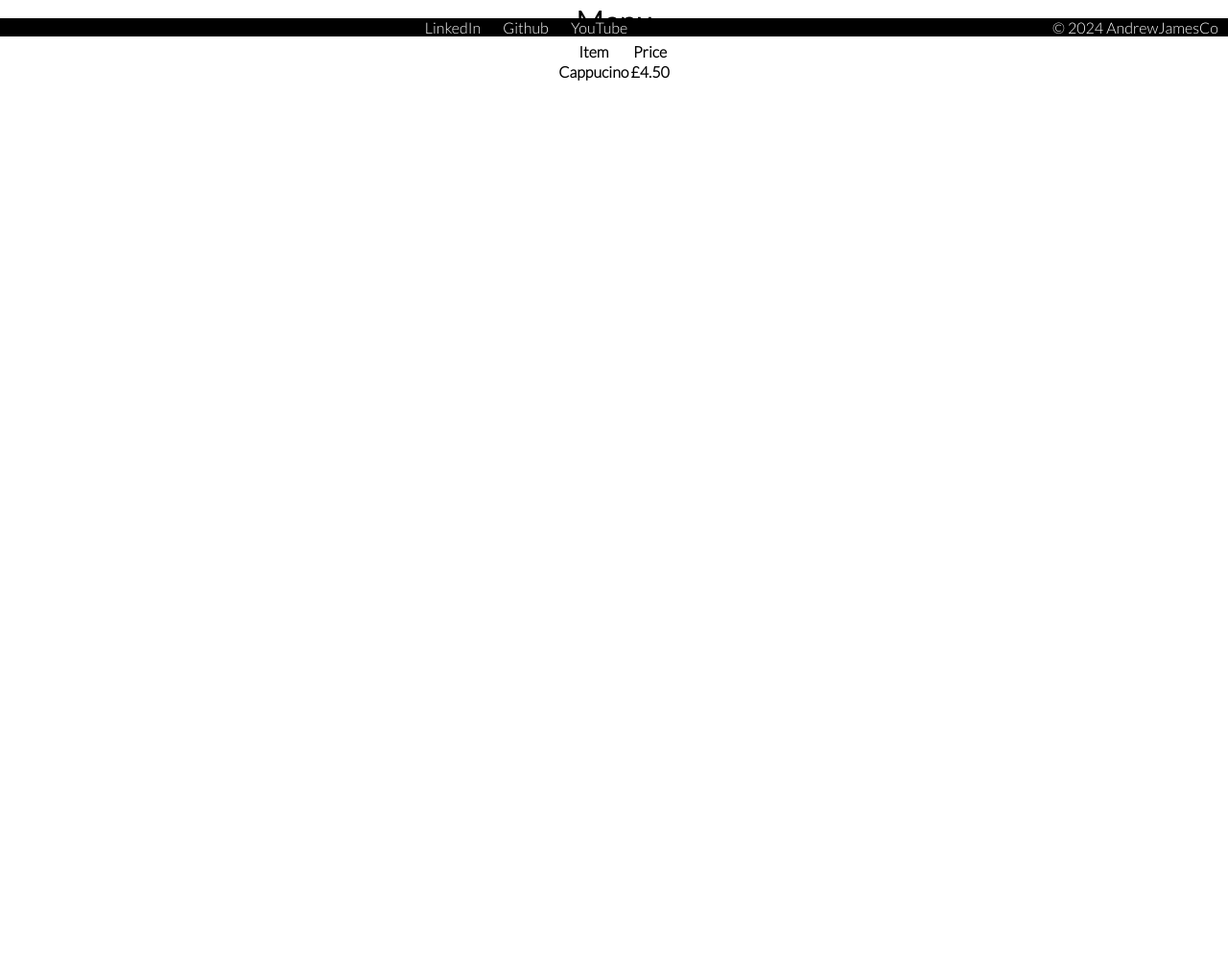
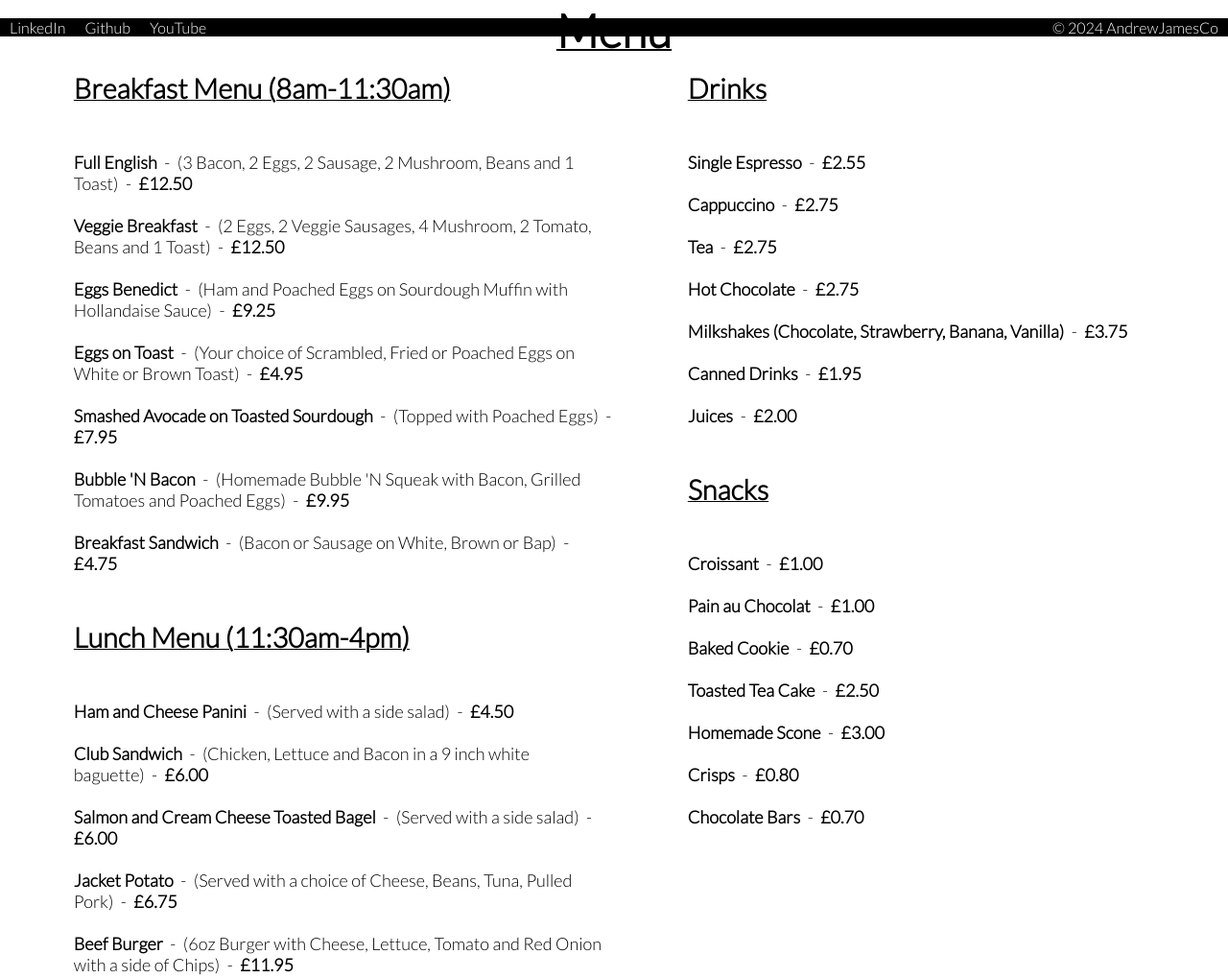
Before and after one commit to AndyJames11/First-Project, a plain HTML site: page menu.html in a window 1280 px wide. Shown: the part 762-1781 px from the top of the page at 96% size. Before the commit the page ends 848 px from the top, so only its background shows below. Drawn offline with nearby package versions, Linux system fonts and the light colour scheme.

Commit message:
Food menu added with a number of items and their prices

```diff
--- a/menu-styles.css
+++ b/menu-styles.css
@@ -80,14 +80,34 @@ body {
 }
 
 .menu-items h2 {
-  font-size: 200%;
-  font-weight: bolder;
+  font-size: 300%;
+  font-weight: 900;
   text-decoration: underline 2px black;
+  padding-bottom: 10px;
 }
 
-.center {
-  margin-left: auto;
-  margin-right: auto;
+.row {
+  display: flex;
+  margin-bottom: 15px;
+}
+
+.column {
+  flex: 50%;
+  margin-bottom: 15px;
+  margin-left: 6%;
+  font-size: large;
+  text-align: left;
+}
+
+.column h3 {
+  padding-top: 5px;
+  padding-bottom: 5px;
+  font-size: 160%;
+  text-decoration: underline 0.5px;
+}
+
+span {
+  padding-right: 7.5px;
 }
 
 @media screen and (max-width: 1234px) {
@@ -129,11 +149,11 @@ footer ul {
 }
 
 footer li {
-  margin: 10px;
-  text-align: center;
+  margin-left: 10px;
+  margin-right: 10px;
+  float: left;
   display: inline;
   left: 0;
-  right: 0;
 }
 
 .copyright {
--- a/menu.html
+++ b/menu.html
@@ -46,15 +46,50 @@
   <section>
     <div class="menu-items">
       <h2>Menu</h2>
-        <table class="center">
-          <tr>
-            <th>Item</th>
-            <th>Price</th>
-          </tr>
-          <tr>
-            <th>Cappucino</th>
-            <th>£4.50</th>
-          </tr>
+      <div class="row">
+        <div class="column">
+          <h3>Breakfast Menu (8am-11:30am)</h3>
+          <br><br>
+          <p><span style="font-weight: bold;">Full English</span>-<span></span>(3 Bacon, 2 Eggs, 2 Sausage, 2 Mushroom, Beans and 1 Toast)<span></span>-<span></span><span style="font-weight: bold;">£12.50</span></p><br>
+          <p><span style="font-weight: bold;">Veggie Breakfast</span>-<span></span>(2 Eggs, 2 Veggie Sausages, 4 Mushroom, 2 Tomato, Beans and 1 Toast)<span></span>-<span></span><span style="font-weight: bold;">£12.50</span></p><br>
+          <p><span style="font-weight: bold;">Eggs Benedict</span>-<span></span>(Ham and Poached Eggs on Sourdough Muffin with Hollandaise Sauce)<span></span>-<span></span><span style="font-weight: bold;">£9.25</span></p><br>
+          <p><span style="font-weight: bold;">Eggs on Toast</span>-<span></span>(Your choice of Scrambled, Fried or Poached Eggs on White or Brown Toast)<span></span>-<span></span><span style="font-weight: bold;">£4.95</span></p><br>
+          <p><span style="font-weight: bold;">Smashed Avocade on Toasted Sourdough</span>-<span></span>(Topped with Poached Eggs)<span></span>-<span></span><span style="font-weight: bold;">£7.95</span></p><br>
+          <p><span style="font-weight: bold;">Bubble 'N Bacon</span>-<span></span>(Homemade Bubble 'N Squeak with Bacon, Grilled Tomatoes and Poached Eggs)<span></span>-<span></span><span style="font-weight: bold;">£9.95</span></p><br>
+          <p><span style="font-weight: bold;">Breakfast Sandwich</span>-<span></span>(Bacon or Sausage on White, Brown or Bap)<span></span>-<span></span><span style="font-weight: bold;">£4.75</span></p><br>
+          <br>
+          <h3>Lunch Menu (11:30am-4pm)</h3>
+          <br><br>
+          <p><span style="font-weight: bold;">Ham and Cheese Panini</span>-<span></span>(Served with a side salad)<span></span>-<span></span><span style="font-weight: bold;">£4.50</span></p><br>
+          <p><span style="font-weight: bold;">Club Sandwich</span>-<span></span>(Chicken, Lettuce and Bacon in a 9 inch white baguette)<span></span>-<span></span><span style="font-weight: bold;">£6.00</span></p><br>
+          <p><span style="font-weight: bold;">Salmon and Cream Cheese Toasted Bagel</span>-<span></span>(Served with a side salad)<span></span>-<span></span><span style="font-weight: bold;">£6.00</span></p><br>
+          <p><span style="font-weight: bold;">Jacket Potato</span>-<span></span>(Served with a choice of Cheese, Beans, Tuna, Pulled Pork)<span></span>-<span></span><span style="font-weight: bold;">£6.75</span></p><br>
+          <p><span style="font-weight: bold;">Beef Burger</span>-<span></span>(6oz Burger with Cheese, Lettuce, Tomato and Red Onion with a side of Chips)<span></span>-<span></span><span style="font-weight: bold;">£11.95</span></p><br>
+          <p><span style="font-weight: bold;">Chicken Burger</span>-<span></span>(Fried Chicken Breast with Lettuce, Tomato and Mayonnaise with a side of Chips)<span></span>-<span></span><span style="font-weight: bold;">£11.95</span></p><br>
+          <p><span style="font-weight: bold;">Sides</span>-<span></span>(Bowl of Chips, Mixed Salad or Portion of Halloumi)<span></span>-<span></span><span style="font-weight: bold;">£3.95</span></p><br>
+        </div>
+        <div class="column">
+          <h3>Drinks</h3>
+          <br><br>
+          <p><span style="font-weight: bold;">Single Espresso</span>-<span></span><span style="font-weight: bold;">£2.55</span></p><br>
+          <p><span style="font-weight: bold;">Cappuccino</span>-<span></span><span style="font-weight: bold;">£2.75</span></p><br>
+          <p><span style="font-weight: bold;">Tea</span>-<span></span><span style="font-weight: bold;">£2.75</span></p><br>
+          <p><span style="font-weight: bold;">Hot Chocolate</span>-<span></span><span style="font-weight: bold;">£2.75</span></p><br>
+          <p><span style="font-weight: bold;">Milkshakes (Chocolate, Strawberry, Banana, Vanilla)</span>-<span></span><span style="font-weight: bold;">£3.75</span></p><br>
+          <p><span style="font-weight: bold;">Canned Drinks</span>-<span></span><span style="font-weight: bold;">£1.95</span></p><br>
+          <p><span style="font-weight: bold;">Juices</span>-<span></span><span style="font-weight: bold;">£2.00</span></p><br>
+          <br>
+          <h3>Snacks</h3>
+          <br><br>
+          <p><span style="font-weight: bold;">Croissant</span>-<span></span><span style="font-weight: bold;">£1.00</span></p><br>
+          <p><span style="font-weight: bold;">Pain au Chocolat</span>-<span></span><span style="font-weight: bold;">£1.00</span></p><br>
+          <p><span style="font-weight: bold;">Baked Cookie</span>-<span></span><span style="font-weight: bold;">£0.70</span></p><br>
+          <p><span style="font-weight: bold;">Toasted Tea Cake</span>-<span></span><span style="font-weight: bold;">£2.50</span></p><br>
+          <p><span style="font-weight: bold;">Homemade Scone</span>-<span></span><span style="font-weight: bold;">£3.00</span></p><br>
+          <p><span style="font-weight: bold;">Crisps</span>-<span></span><span style="font-weight: bold;">£0.80</span></p><br>
+          <p><span style="font-weight: bold;">Chocolate Bars</span>-<span></span><span style="font-weight: bold;">£0.70</span></p><br>
+        </div>
+      </div>
     </div>
   </section>
 
--- a/style.css
+++ b/style.css
@@ -111,7 +111,7 @@ h2 {
   }
 }
 
-@media screen and (max-width: 855px) {
+@media (max-width: 855px) {
   #cover-text {
     font-size: 100%;
     width: 360px;
@@ -120,19 +120,23 @@ h2 {
   }
 }
 
-@media screen and (max-width: 652px) {
+@media (max-width: 652px) {
 #menu {
   height: 240px;
   }
 }
 
-@media screen and (max-width: 563px) {
+@media (max-width: 563px) {
   #menu {
     height: 290px;
   }
 
   #hero-image {
     background-attachment: fixed;
+  }
+
+  #cover-text {
+    top: 45%;
   }
 }
 
@@ -157,11 +161,11 @@ footer ul {
 }
 
 footer li {
-  margin: 10px;
-  text-align: center;
+  margin-left: 10px;
+  margin-right: 10px;
+  float: left;
   display: inline;
   left: 0;
-  right: 0;
 }
 
 .copyright {
```
